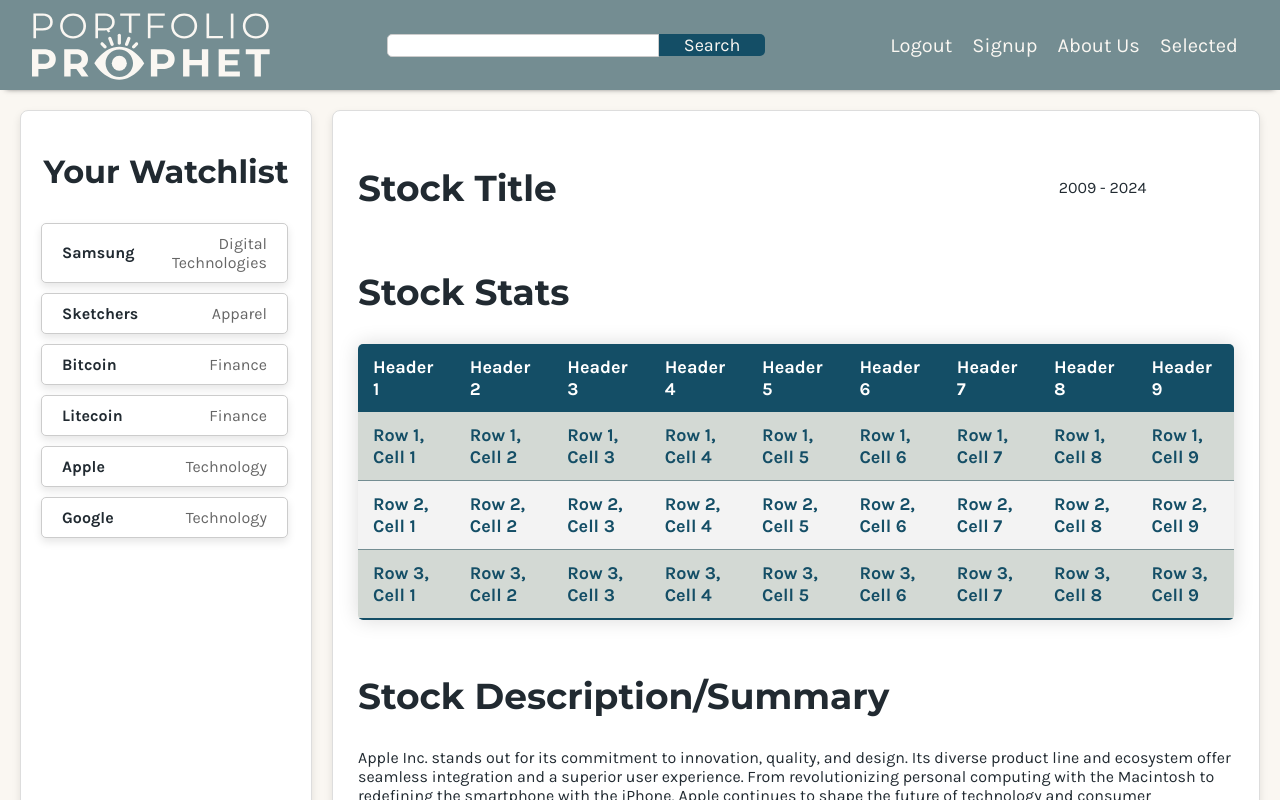
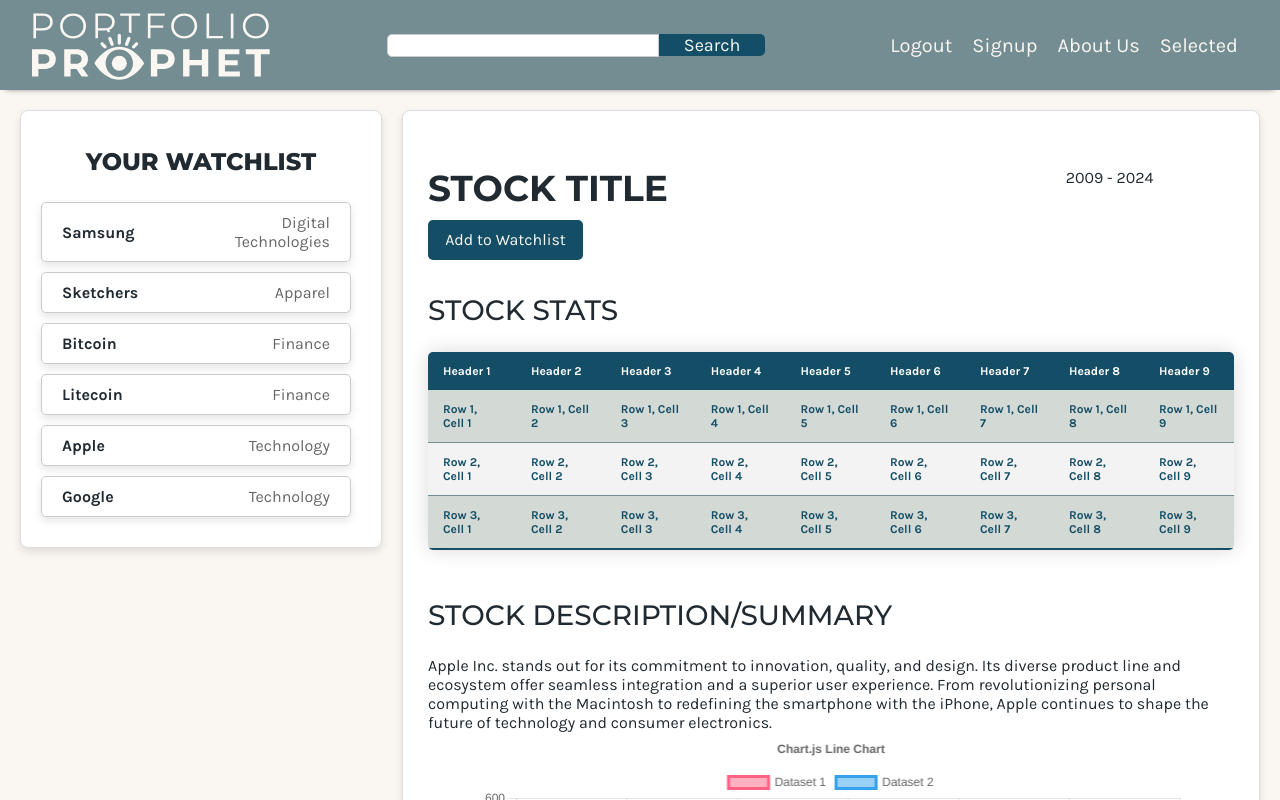
Before and after one commit to gary92gs/Final_Project, a React (Create React App) app in the folder frontend/: page /selectedstock in a window 1280 px wide. Shown: the top 800 px of the page. Built offline with nearby package versions, Linux system fonts and the light colour scheme.

Commit message:
change stylings for selected stock, nav bar, homepage, watchlist

```diff
--- a/frontend/src/components/SelectedStock.jsx
+++ b/frontend/src/components/SelectedStock.jsx
@@ -45,6 +45,7 @@ const {selectedStock, setSelectedStock} = useState()
   return(
     <div>
       <TopNavBar/>
+      <div className='selected-page'>
       <div className='selected-container'>
       <WatchlistSidebar favStocks={favStocks}/>
       <article className='stock-article'>
@@ -53,15 +54,16 @@ const {selectedStock, setSelectedStock} = useState()
           <h1> Stock Title </h1>
           <span>2009 - 2024 </span>
         </div>
+        <ItemFavButton />
         <div className='stock-info'>
         <DataTable/>
           <h2> Stock Description/Summary </h2>
           <p> Apple Inc. stands out for its commitment to innovation, quality, and design. Its diverse product line and ecosystem offer seamless integration and a superior user experience. From revolutionizing personal computing with the Macintosh to redefining the smartphone with the iPhone, Apple continues to shape the future of technology and consumer electronics. </p>
           {/* Chart.js */}
           <Graph />
-          <ItemFavButton />
         </div>
       </article>
+      </div>
       </div>
     </div>
 
--- a/frontend/src/styles/DataTable.css
+++ b/frontend/src/styles/DataTable.css
@@ -2,7 +2,7 @@
 .styled-table {
   border-collapse: collapse;
   margin: 25px 0;
-  font-size: 18px;
+  font-size: 12px;
   min-width: 400px;
   box-shadow: 0 0 20px rgba(0, 0, 0, 0.15);
   color: #212a31; /* Text color */
--- a/frontend/src/styles/HomePage.css
+++ b/frontend/src/styles/HomePage.css
@@ -9,5 +9,5 @@
 .home-page-container2 {
   display: flex;
   width: 100%;
-  max-width: 1550px;
+  max-width: 1700px;
 }
--- a/frontend/src/styles/ItemFavButton.css
+++ b/frontend/src/styles/ItemFavButton.css
@@ -14,7 +14,7 @@
   align-items: center;
   justify-content: center;
   color: #FAF7F2;
-  margin-top: 25px;
+  margin-bottom: 10px;
 }
 .fav-button:hover {
   transition: all 150ms linear;
--- a/frontend/src/styles/SelectedStock.css
+++ b/frontend/src/styles/SelectedStock.css
@@ -1,5 +1,13 @@
-.stock-article h1,h2{
+.stock-article h1{
   font-size: 36px;
+  text-transform: uppercase;
+  font-weight: 700;
+  margin-bottom: 10px;
+}
+.stock-article h2{
+  font-size: 28px;
+  text-transform: uppercase;
+  font-weight: 500;
 }
 
 .stock-title-card{
@@ -27,7 +35,7 @@
   background-color: #fff;
   box-shadow: 0 4px 8px rgba(0, 0, 0, 0.1);
   transition: transform 0.2s, box-shadow 0.2s;
-  width: 95%;
+  width: min-content;
   height:min-content;
   min-height: 200px;
   min-width: 700px;
@@ -36,4 +44,11 @@
 
 .selected-container{
   display: flex;
+  width: 100%;
+  max-width: 1700px;
 }
+
+.selected-page{
+  display: flex;
+  justify-content: center;
+}
--- a/frontend/src/styles/TopNavBar.css
+++ b/frontend/src/styles/TopNavBar.css
@@ -7,7 +7,7 @@
   align-items: center;
   height: 72px;
   width: 100%;
-  max-width: 1500px;
+  max-width: 1650px;
   min-width: 1000px;
 
 }
--- a/frontend/src/styles/WatchlistMainItem.css
+++ b/frontend/src/styles/WatchlistMainItem.css
@@ -32,6 +32,7 @@
 
 .stock-details {
   flex: 1;
+  padding-right: 20px;
 }
 .stock-details p {
 margin: 4px;
--- a/frontend/src/styles/WatchlistSidebar.css
+++ b/frontend/src/styles/WatchlistSidebar.css
@@ -12,6 +12,7 @@
   padding: 20px;
   width: 25%;
   min-width: 250px;
+  height: max-content;
 }
 .watchlist-main-item:hover {
   transform: translateY(-5px);
@@ -26,3 +27,9 @@
   margin: 0px;
   padding: 0px;
 }
+
+.watchlist-sidebar h1 {
+  font-size: 24px;
+  text-transform: uppercase;
+  font-weight: 800;
+}
```
